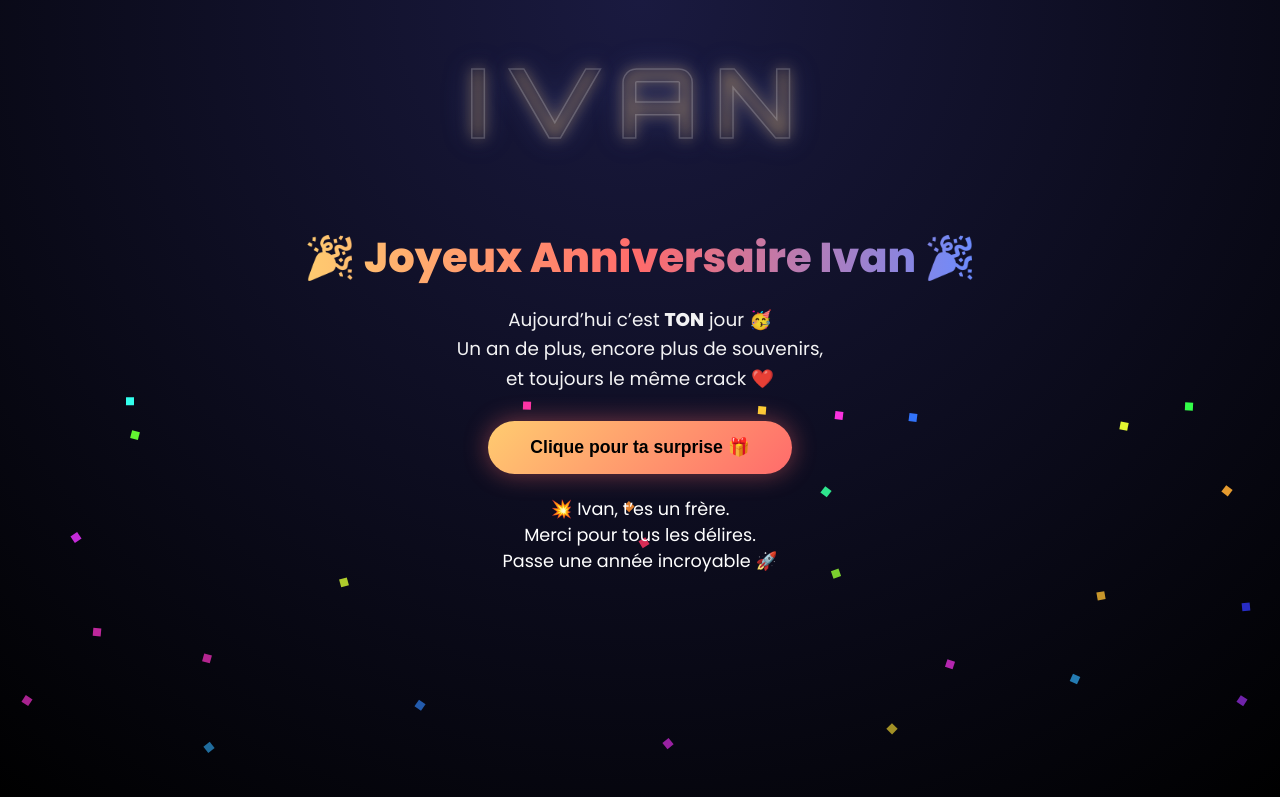
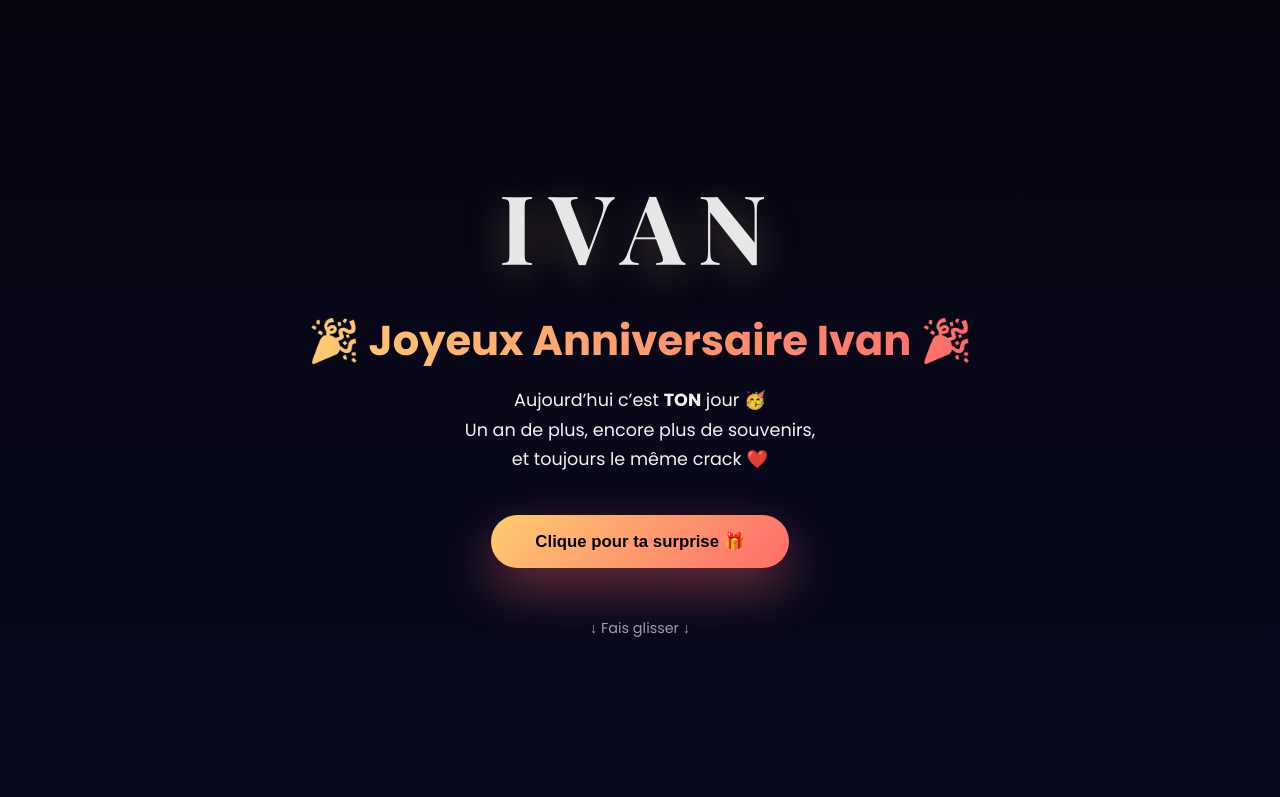
Before and after one commit to Rphbnt/Anniv-Ivan-, a plain HTML site: page index.html in a window 1280 px wide. Both pictures are taken after a click on the button "Clique pour ta surprise 🎁". Shown: the top 797 px of the page. Drawn offline with nearby package versions, Linux system fonts and the light colour scheme.

Commit message:
Update index.html

```diff
--- a/index.html
+++ b/index.html
@@ -2,10 +2,10 @@
 <html lang="fr">
 <head>
 <meta charset="UTF-8">
-<meta name="viewport" content="width=device-width, initial-scale=1.0, maximum-scale=1.0">
+<meta name="viewport" content="width=device-width, initial-scale=1.0">
 <title>Joyeux Anniversaire Ivan 🎉</title>
 
-<link href="https://fonts.googleapis.com/css2?family=Poppins:wght@300;400;600;800&family=Orbitron:wght@700;900&display=swap" rel="stylesheet">
+<link href="https://fonts.googleapis.com/css2?family=Poppins:wght@300;400;600;700&family=Playfair+Display:wght@700&display=swap" rel="stylesheet">
 
 <style>
 * {
@@ -15,219 +15,196 @@
 }
 
 body {
-    min-height: 100vh;
-    background: radial-gradient(circle at top, #1a1a40, #000);
+  font-family: 'Poppins', sans-serif;
+  background: linear-gradient(180deg, #050510, #0b0b2a);
   color: white;
-    display: flex;
-    justify-content: center;
-    align-items: center;
-    overflow: hidden;
-    font-family: 'Poppins', sans-serif;
+  overflow-x: hidden;
 }
 
-/* ===== PRÉNOM (MOBILE FIRST) ===== */
-#name {
-    position: absolute;
-    top: 6vh;
-    width: 100%;
-    text-align: center;
-    font-family: 'Orbitron', sans-serif;
-    font-size: clamp(2.8rem, 18vw, 6rem);
-    letter-spacing: 0.18em;
-    color: transparent;
-    -webkit-text-stroke: 1.5px rgba(255,255,255,0.2);
-    text-shadow:
-        0 0 15px rgba(255,204,112,0.35),
-        0 0 30px rgba(107,140,255,0.25);
-    animation: float 6s ease-in-out infinite;
-    pointer-events: none;
-    z-index: 1;
-}
-
-@keyframes float {
-    0%,100% { transform: translateY(0); }
-    50% { transform: translateY(-10px); }
-}
-
-/* ===== CANVAS 3D ===== */
+/* FEU D’ARTIFICE EN FOND */
 canvas {
   position: fixed;
   inset: 0;
   z-index: 0;
 }
 
-/* ===== CONTENU ===== */
-.container {
+/* HERO */
+.hero {
+  min-height: 100vh;
+  padding: 60px 20px;
+  display: flex;
+  flex-direction: column;
+  justify-content: center;
+  align-items: center;
+  text-align: center;
   position: relative;
-    z-index: 5;
-    text-align: center;
-    padding: 20px;
-    max-width: 92vw;
-    animation: fadeIn 1.8s ease;
+  z-index: 2;
 }
 
+/* PRENOM */
+.name {
+  font-family: 'Playfair Display', serif;
+  font-size: clamp(3.5rem, 14vw, 6rem);
+  letter-spacing: 0.15em;
+  margin-bottom: 20px;
+  color: rgba(255,255,255,0.9);
+  text-shadow: 0 10px 40px rgba(255,204,112,0.3);
+}
+
+/* TITRE */
 h1 {
-    font-size: clamp(1.8rem, 7vw, 2.6rem);
-    font-weight: 800;
-    background: linear-gradient(90deg, #ffcc70, #ff6b6b, #6b8cff);
+  font-size: clamp(1.8rem, 6vw, 2.6rem);
+  margin-bottom: 14px;
+  background: linear-gradient(90deg, #ffcc70, #ff6b6b);
   -webkit-background-clip: text;
   -webkit-text-fill-color: transparent;
-    margin-bottom: 16px;
 }
 
-p {
-    font-size: clamp(1rem, 4.2vw, 1.15rem);
+/* TEXTE INTRO */
+.hero p {
+  max-width: 520px;
+  font-size: 1.1rem;
   opacity: 0.95;
-    line-height: 1.6;
+  line-height: 1.7;
 }
 
+/* BOUTON */
 button {
-    margin-top: 28px;
-    padding: 16px 42px;
+  margin-top: 40px;
+  padding: 16px 44px;
+  border-radius: 999px;
   border: none;
-    border-radius: 999px;
+  font-size: 1.05rem;
+  font-weight: 600;
+  cursor: pointer;
   background: linear-gradient(135deg, #ffcc70, #ff6b6b);
   color: #000;
-    font-size: 1.1rem;
-    font-weight: 700;
-    cursor: pointer;
-    box-shadow: 0 0 25px rgba(255,107,107,0.45);
+  box-shadow: 0 20px 50px rgba(255,107,107,0.4);
 }
 
-.message {
-    margin-top: 22px;
-    font-size: clamp(0.95rem, 4vw, 1.1rem);
-    display: none;
+/* INDICATEUR SCROLL */
+.scroll {
+  margin-top: 50px;
+  font-size: 0.9rem;
+  opacity: 0.6;
 }
 
-.confetti {
-    position: absolute;
-    width: 8px;
-    height: 8px;
-    animation: fall 3s linear infinite;
+/* SECTION MESSAGE */
+.section {
+  padding: 80px 20px 120px;
+  display: flex;
+  justify-content: center;
+  position: relative;
+  z-index: 2;
 }
 
-@keyframes fadeIn {
-    from { opacity: 0; transform: translateY(25px); }
-    to { opacity: 1; transform: translateY(0); }
+.card {
+  background: rgba(255,255,255,0.07);
+  backdrop-filter: blur(14px);
+  border-radius: 26px;
+  padding: 40px 26px;
+  max-width: 520px;
+  text-align: center;
+  box-shadow: 0 30px 80px rgba(0,0,0,0.6);
 }
 
-@keyframes fall {
-    to {
-        transform: translateY(110vh) rotate(360deg);
-        opacity: 0;
-    }
+.card p {
+  font-size: 1.15rem;
+  line-height: 1.7;
 }
 </style>
 </head>
 
 <body>
 
-<div id="name">IVAN</div>
+<div class="hero">
+  <div class="name">IVAN</div>
 
-<div class="container">
   <h1>🎉 Joyeux Anniversaire Ivan 🎉</h1>
+
   <p>
     Aujourd’hui c’est <strong>TON</strong> jour 🥳<br>
     Un an de plus, encore plus de souvenirs,<br>
     et toujours le même crack ❤️
   </p>
 
-    <button onclick="surprise()">Clique pour ta surprise 🎁</button>
+  <button onclick="launch()">Clique pour ta surprise 🎁</button>
+  <div class="scroll">↓ Fais glisser ↓</div>
+</div>
 
-    <div class="message" id="msg">
+<div class="section">
+  <div class="card">
+    <p>
       💥 Ivan, t’es un frère.<br>
-        Merci pour tous les délires.<br>
+      Merci pour toutes les barres de rire,<br>
+      les délires et les moments inoubliables.<br><br>
       Passe une année incroyable 🚀
+    </p>
   </div>
 </div>
 
 <script src="https://cdn.jsdelivr.net/npm/three@0.160.0/build/three.min.js"></script>
-
 <script>
-/* ===== FEU D’ARTIFICE 3D (OPTIMISÉ MOBILE) ===== */
 let scene = new THREE.Scene();
 let camera = new THREE.PerspectiveCamera(70, innerWidth / innerHeight, 0.1, 1000);
-camera.position.z = 45;
+camera.position.z = 50;
 
-let renderer = new THREE.WebGLRenderer({ alpha: true, antialias: false });
+let renderer = new THREE.WebGLRenderer({ alpha: true });
 renderer.setSize(innerWidth, innerHeight);
 renderer.setPixelRatio(Math.min(devicePixelRatio, 1.5));
 document.body.appendChild(renderer.domElement);
 
 let fireworks = [];
 
-window.addEventListener('resize', () => {
-    camera.aspect = innerWidth / innerHeight;
-    camera.updateProjectionMatrix();
-    renderer.setSize(innerWidth, innerHeight);
-});
+function firework() {
+  const count = 200;
+  const geo = new THREE.BufferGeometry();
+  const pos = [];
+  const vel = [];
+  const col = [];
+  const c = new THREE.Color(`hsl(${Math.random()*360},100%,60%)`);
 
-function firework() {
-    const count = 180; // allégé pour téléphone
-    const geometry = new THREE.BufferGeometry();
-    const positions = [];
-    const velocities = [];
-    const colors = [];
-    const color = new THREE.Color(`hsl(${Math.random()*360},100%,60%)`);
-
-    for (let i = 0; i < count; i++) {
-        positions.push(0, 0, 0);
-        velocities.push(
-            (Math.random()-0.5)*14,
-            (Math.random()-0.5)*14,
-            (Math.random()-0.5)*14
+  for (let i=0;i<count;i++){
+    pos.push(0,0,0);
+    vel.push(
+      (Math.random()-0.5)*15,
+      (Math.random()-0.5)*15,
+      (Math.random()-0.5)*15
     );
-        colors.push(color.r, color.g, color.b);
+    col.push(c.r,c.g,c.b);
   }
 
-    geometry.setAttribute('position', new THREE.Float32BufferAttribute(positions, 3));
-    geometry.setAttribute('color', new THREE.Float32BufferAttribute(colors, 3));
+  geo.setAttribute('position', new THREE.Float32BufferAttribute(pos,3));
+  geo.setAttribute('color', new THREE.Float32BufferAttribute(col,3));
 
-    const material = new THREE.PointsMaterial({ size: 0.9, vertexColors: true });
-    const points = new THREE.Points(geometry, material);
-    points.userData = { velocities, life: 70 };
-
-    scene.add(points);
-    fireworks.push(points);
+  const mat = new THREE.PointsMaterial({ size: 0.9, vertexColors:true });
+  const pts = new THREE.Points(geo,mat);
+  pts.userData={vel,life:80};
+  scene.add(pts);
+  fireworks.push(pts);
 }
 
-function animate() {
+function animate(){
   requestAnimationFrame(animate);
-
-    fireworks.forEach((f, i) => {
-        let pos = f.geometry.attributes.position.array;
-        f.userData.velocities.forEach((v, j) => {
-            pos[j*3]     += v * 0.08;
-            pos[j*3 + 1] += v * 0.08;
-            pos[j*3 + 2] += v * 0.08;
+  fireworks.forEach((f,i)=>{
+    let p=f.geometry.attributes.position.array;
+    f.userData.vel.forEach((v,j)=>{
+      p[j*3]+=v*0.08;
+      p[j*3+1]+=v*0.08;
+      p[j*3+2]+=v*0.08;
     });
-        f.geometry.attributes.position.needsUpdate = true;
-        f.userData.life--;
-        if (f.userData.life <= 0) {
+    f.geometry.attributes.position.needsUpdate=true;
+    if(--f.userData.life<=0){
       scene.remove(f);
-            fireworks.splice(i, 1);
+      fireworks.splice(i,1);
     }
   });
-
-    renderer.render(scene, camera);
+  renderer.render(scene,camera);
 }
 animate();
 
-/* ===== SURPRISE ===== */
-function surprise() {
-    document.getElementById("msg").style.display = "block";
-    for (let i = 0; i < 2; i++) firework();
-
-    for (let i = 0; i < 100; i++) {
-        const c = document.createElement("div");
-        c.className = "confetti";
-        document.body.appendChild(c);
-        c.style.left = Math.random()*100 + "vw";
-        c.style.background = `hsl(${Math.random()*360},100%,60%)`;
-        c.style.animationDuration = (Math.random()*2+2)+"s";
-        setTimeout(()=>c.remove(),3000);
-    }
+function launch(){
+  for(let i=0;i<3;i++) firework();
 }
 </script>
 
```
Lines whose indentation alone changed are shown as unchanged.
